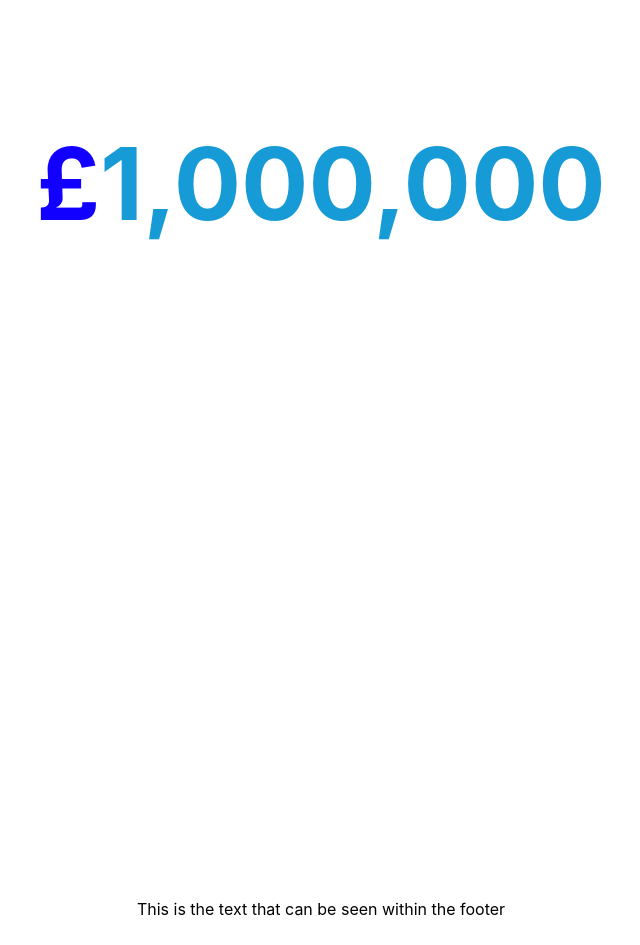
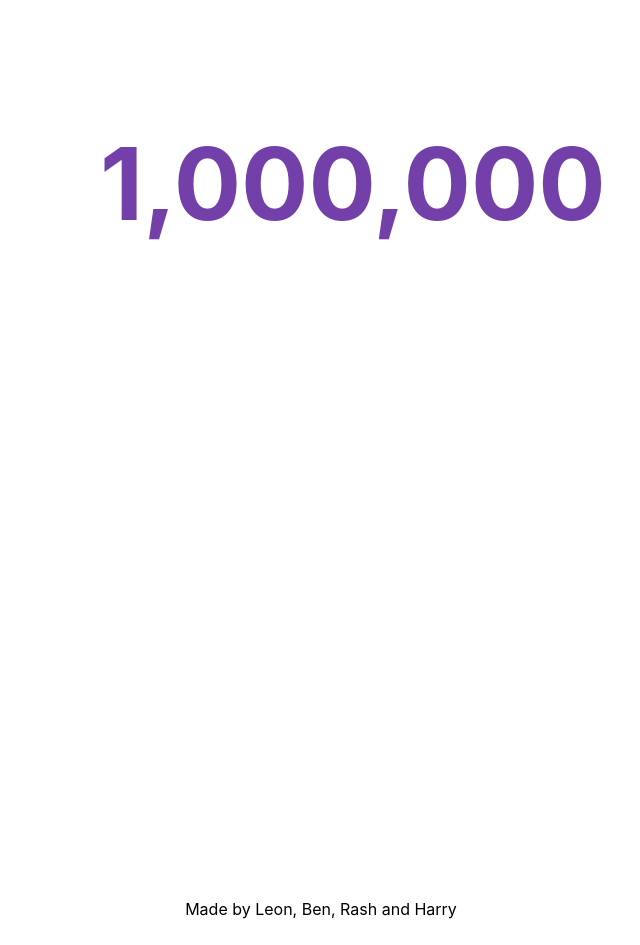
Before and after one commit to HarryFoster47/paypal2-frontend, a Next.js app: page / in a window 1280 px wide. Shown: the part 240-1185 px from the top of the page, without its empty margins (319-959 px from the left). Built offline with nearby package versions, Linux system fonts and the light colour scheme.

Commit message:
'sendo' rebrand

```diff
--- a/components/footer.tsx
+++ b/components/footer.tsx
@@ -6,7 +6,7 @@ const Footer = () => {
 
         <footer className={styles.footer}>
 
-            <p>This is the text that can be seen within the footer</p>
+            <p>Made by Leon, Ben, Rash and Harry</p>
 
         </footer>
 
--- a/components/navbar.tsx
+++ b/components/navbar.tsx
@@ -8,7 +8,7 @@ const Navbar = () => {
     <div className={styles.navbar}>
         {/* Navigation Links */}
         <Link className={styles.nav} href="/contacts">My Contacts</Link>
-        <Link className={styles.nav} href="/"><img className={styles.navimg} src='https://i.imgur.com/LVYofOc.png'/></Link>
+        <Link className={styles.nav} href="/"><img className={styles.navimg} src='https://i.imgur.com/GXrmJd2.png'/></Link>
         <Link className={styles.nav} href="/login">Login/Register</Link>
     </div>
 
--- a/styles/Home.module.css
+++ b/styles/Home.module.css
@@ -21,7 +21,7 @@
 	transition: color 0.15s ease;
 }
 .nav:hover {
-	color: rgb(13, 111, 190);
+	color: #7240a8;
 }
 .navimg {
 	width: 400px;
@@ -57,13 +57,13 @@
 	text-align: center;
 	padding-top: 50px;
 	padding-bottom: 100px;
-	color: #179bd7;
+	color: #7240a8;
 	text-shadow: 5px 5px white;
 }
 /* The £ on balance */
 
 .this {
-	color: #1100ff;
+	color: white;
 }
 .hbutton {
 	width: 200px;
@@ -104,8 +104,8 @@
 	display: table;
 }
 .card:hover, .card:focus, .card:active {
-	color: #0070f3;
-	border-color: #0070f3;
+	color: #7240a8;
+	border-color: #7240a8;
 }
 .card h2 {
 	vertical-align: middle;
@@ -155,7 +155,7 @@
 	font-family: -apple-system, BlinkMacSystemFont, Segoe UI, Roboto, Oxygen, Ubuntu, Cantarell, Fira Sans, Droid Sans, Helvetica Neue, sans-serif;
 }
 .emailbox:hover {
-	box-shadow: 0 0px 10px 0 #04afe4;
+	box-shadow: 0 0px 10px 0 #7240a8;
 	transition: 0.2s;
 }
 .passwordbox {
@@ -170,7 +170,7 @@
 	font-family: -apple-system, BlinkMacSystemFont, Segoe UI, Roboto, Oxygen, Ubuntu, Cantarell, Fira Sans, Droid Sans, Helvetica Neue, sans-serif;
 }
 .passwordbox:hover {
-	box-shadow: 0 0px 10px 0 #04afe4;
+	box-shadow: 0 0px 10px 0 #7240a8;
 	transition: 0.2s;
 }
 .rememberme {
@@ -186,7 +186,7 @@
 	transition: 0.2s;
 }
 .signinbutton:hover {
-	border-color: #0070f3;
+	border-color: #7240a8;
 	transition: 0.2s;
 }
 /* Media queries for responsiveness */
```
